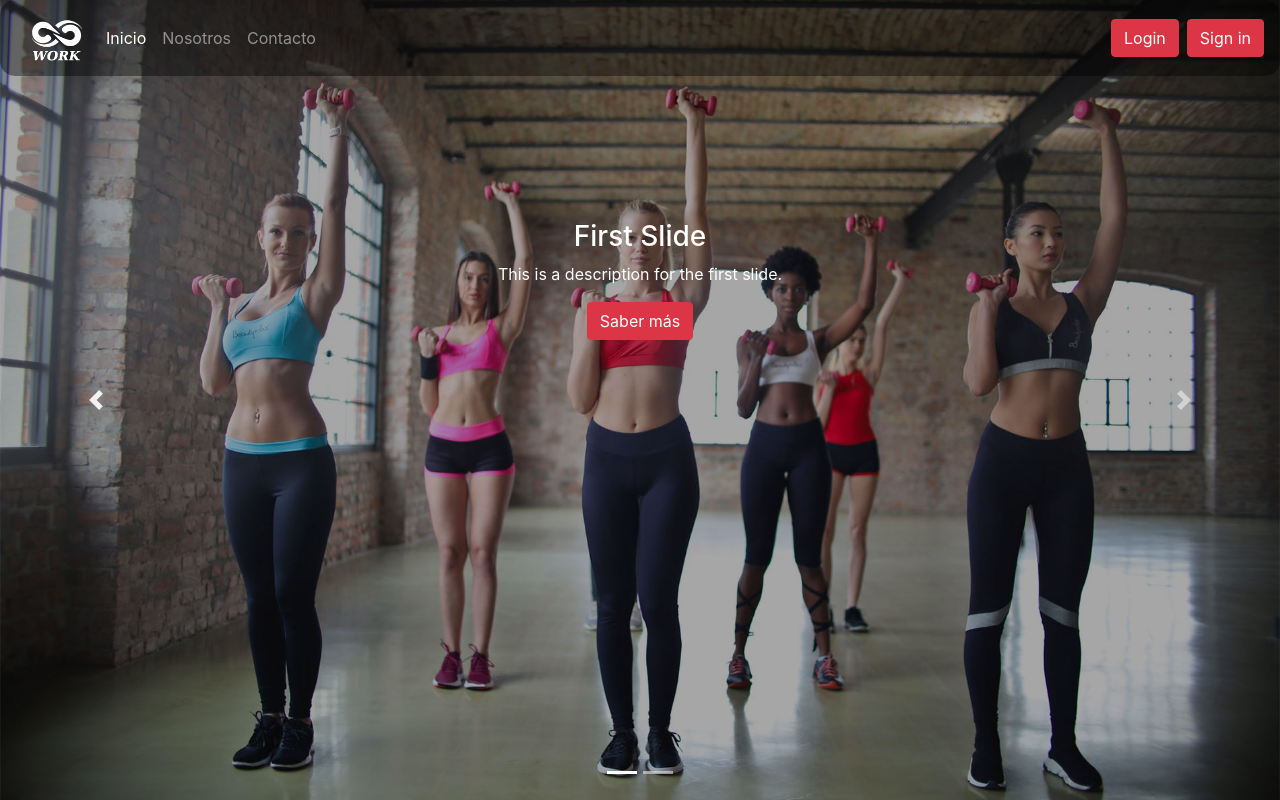
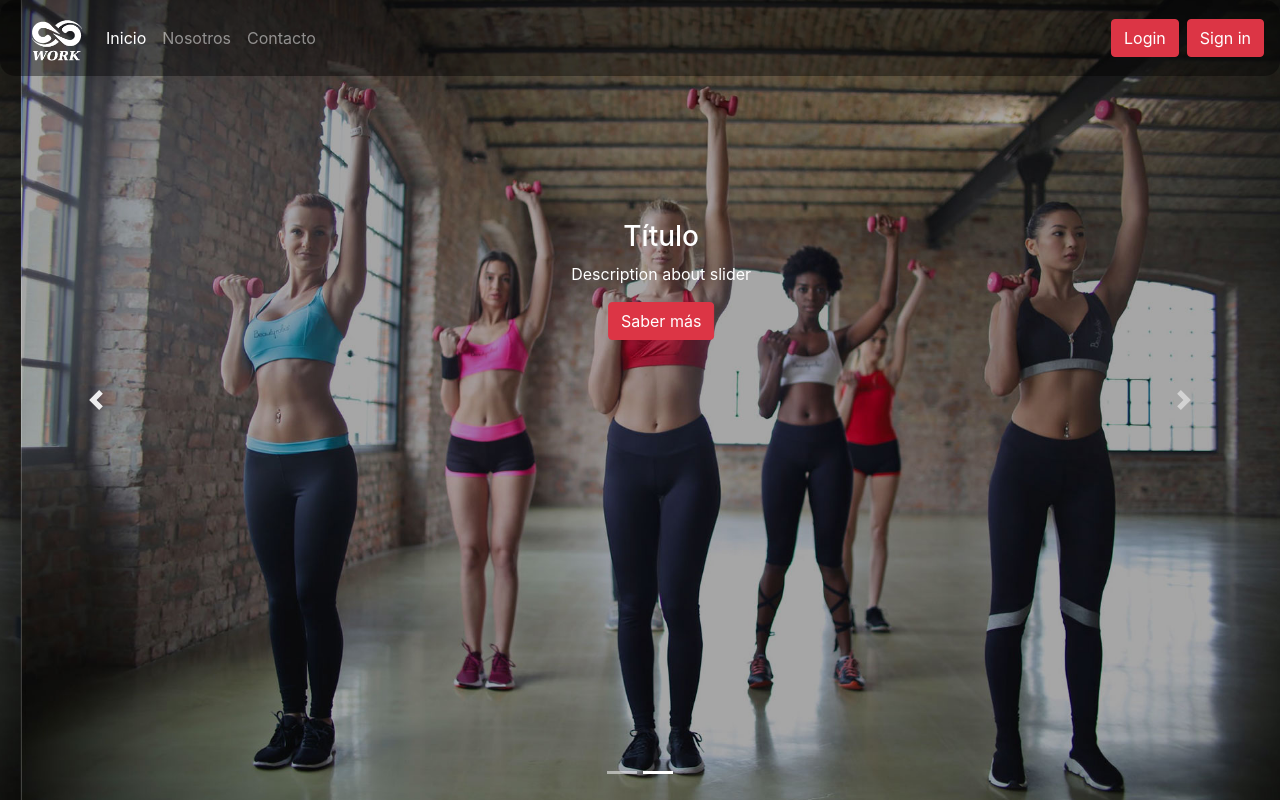
Before and after one commit to jcplaza96/infinity-web, an Angular app: page / in a window 1280 px wide. Built offline with nearby package versions, Linux system fonts and the light colour scheme.

Commit message:
slider dinamico

```diff
--- a/src/app/app.module.ts
+++ b/src/app/app.module.ts
@@ -9,6 +9,7 @@ import { NavBarComponent } from './components/nav-bar/nav-bar.component';
 import { ItemListComponent } from './components/item-list/item-list.component';
 import { FooterComponent } from './components/footer/footer.component';
 import { SliderIndexComponent } from './components/slider-index/slider-index.component';
+import { OfertasSliderComponent } from './components/ofertas-slider/ofertas-slider.component';
 
 const routes: Routes = [
   { path: 'nosotros', component: ItemListComponent },
@@ -24,7 +25,8 @@ const routes: Routes = [
     NavBarComponent,
     ItemListComponent,
     FooterComponent,
-    SliderIndexComponent
+    SliderIndexComponent,
+    OfertasSliderComponent
   ],
   imports: [
     BrowserModule,
--- /dev/null
+++ b/src/app/components/ofertas-slider/ofertas-slider.component.html
@@ -0,0 +1,3 @@
+<h3>{{title}}</h3>
+<p>{{description}}</p>
+<p><a [routerLink]="['/nosotros']" class="btn btn-danger">Saber más</a></p>
--- /dev/null
+++ b/src/app/components/ofertas-slider/ofertas-slider.component.ts
@@ -0,0 +1,24 @@
+import { Component, OnInit, Input } from '@angular/core';
+
+@Component({
+  selector: 'app-ofertas-slider',
+  templateUrl: './ofertas-slider.component.html',
+  styleUrls: ['./ofertas-slider.component.css']
+})
+export class OfertasSliderComponent implements OnInit {
+
+  url: String = '';
+  title: String = '';
+  description: String = '';
+
+
+  constructor() {
+    this.url = '/assets/img/slider-1.jpg';
+    this.title = 'Título';
+    this.description = 'Description about slider';
+  }
+
+  ngOnInit() {
+  }
+
+}
--- a/src/app/components/slider-index/slider-index.component.html
+++ b/src/app/components/slider-index/slider-index.component.html
@@ -8,18 +8,11 @@
 
   <!-- The slideshow -->
   <div class="carousel-inner">
-    <div class="carousel-item active" style="background-image: url('/assets/img/slider-1.jpg')">
+    <div class="carousel-item" *ngFor="let item of ofertas; first as isFirst" [ngClass]="{'active': isFirst}" style="background-image: url('/assets/img/slider-1.jpg')">
       <div class="carousel-caption d-md-block">
-        <h3>First Slide</h3>
-        <p>This is a description for the first slide.</p>
-        <p><a [routerLink]="['/nosotros']" class="btn btn-danger">Saber más</a></p>
-      </div>
-    </div>
-    <div class="carousel-item" style="background-image: url('/assets/img/slider-2.jpg')">
-      <div class="carousel-caption d-md-block">
-        <h3>Second Slide</h3>
-        <p>This is a description for the second slide.</p>
-        <p><a [routerLink]="['/nosotros']" class="btn btn-danger">Saber más</a></p>
+    <!--<app-ofertas-slider *ngFor="let item of ofertas; first as isFirst" [(esPrimero)]="isFirst"></app-ofertas-slider>
+      -->
+    <app-ofertas-slider></app-ofertas-slider>
       </div>
     </div>
   </div>
--- a/src/app/components/slider-index/slider-index.component.ts
+++ b/src/app/components/slider-index/slider-index.component.ts
@@ -1,4 +1,5 @@
 import { Component, OnInit } from '@angular/core';
+import { OfertasSliderComponent } from '../ofertas-slider/ofertas-slider.component';
 
 @Component({
   selector: 'app-slider-index',
@@ -8,7 +9,11 @@ import { Component, OnInit } from '@angular/core';
 export class SliderIndexComponent implements OnInit {
   ofertas:any[]=[];
 
-  constructor() { }
+  constructor() {
+    for (let index = 0; index < 2; index++) {
+      this.ofertas.push(new OfertasSliderComponent());
+    }
+  }
 
   ngOnInit() {
   }
```
Also changed, not shown: src/app/components/ofertas-slider/ofertas-slider.component.css (added), src/app/components/slider-index/slider-index.component.css (line endings or trailing spaces), 1 other file (tests, documents, lock files or other folders).
